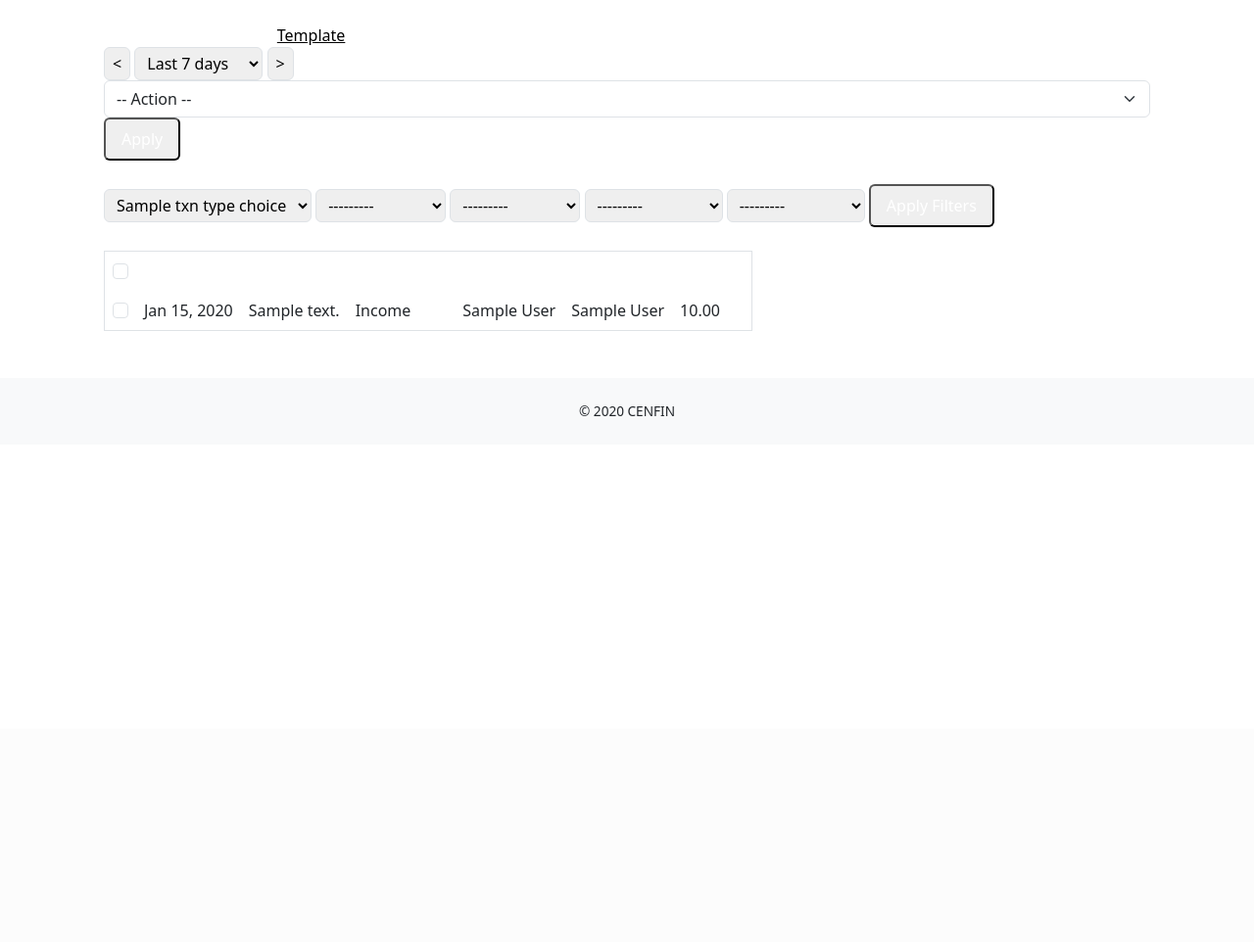
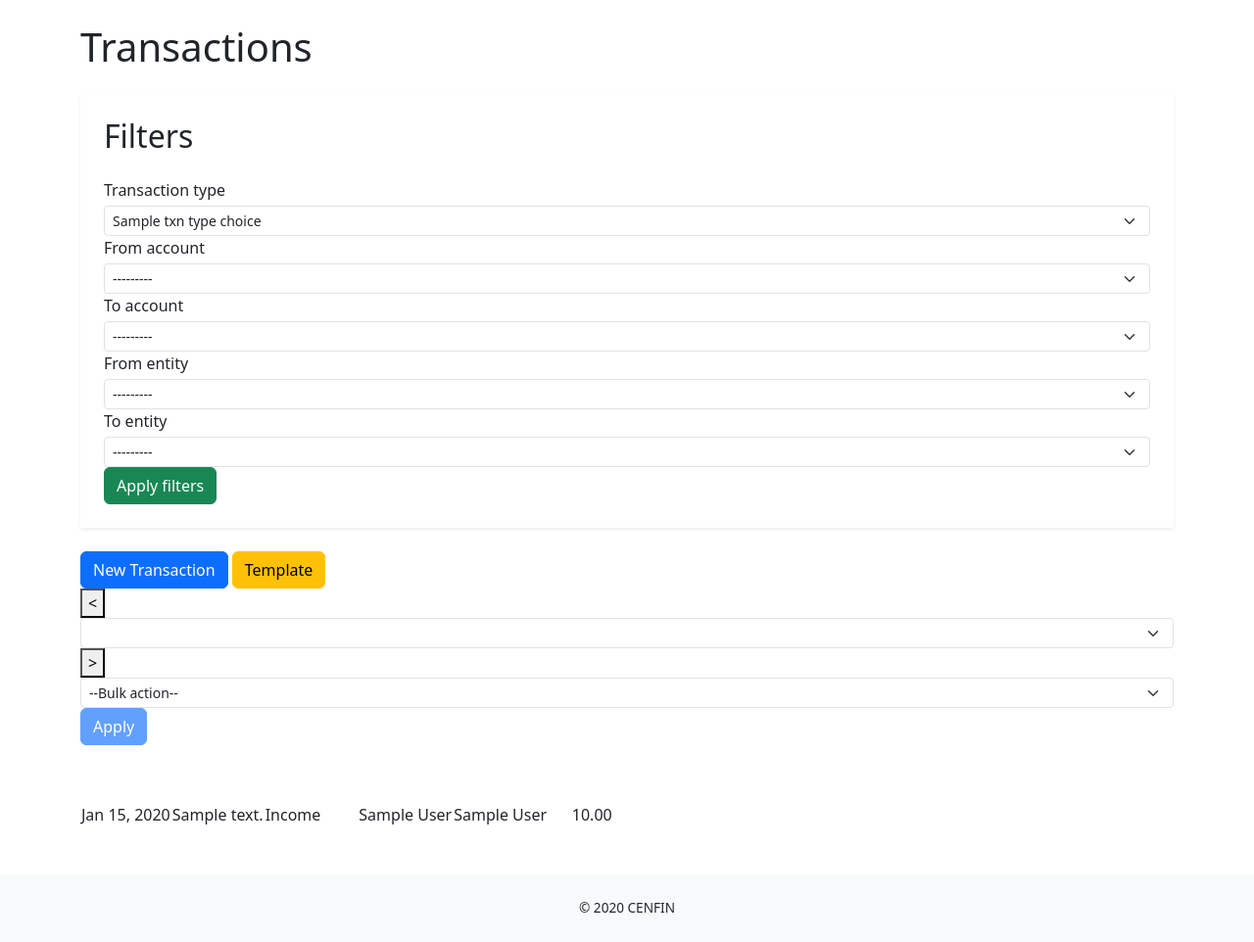
Before and after one commit to 1pongs/CenFin, a Django app: template templates/transactions/transaction_list.html in a window 1280 px wide. Shown: the part 56-1018 px from the top of the page at 98% size. Before the commit the page ends 481 px from the top, so only its background shows below. Run offline with Django 5.2, Linux system fonts and the light colour scheme; tables that the repository leaves empty hold one stand-in row (values such as "Sample post"); the template is opened without the code that fills it: values that come from a table or form of the project are taken from there, most other values are stand-ins (such as "Sample title", 1, 10 or a date in 2020); lists and menus that the app fills with data are empty; some libraries are stand-ins or nearby versions.

Commit message:
Modify Transaction page

```diff
--- a/templates/transactions/transaction_list.html
+++ b/templates/transactions/transaction_list.html
@@ -1,130 +1,193 @@
 {% extends "base.html" %}
-{% load humanize %}
-{% block title %}Transactions · CENFIN{% endblock %}
+{% load crispy_forms_tags %}
+{% load crispy_forms_tags humanize %}
+
+{% block title %}
+  Transactions · CENFIN
+{% endblock %}
+
+{% block extra_css %}
+  <style>
+    /* Hide checkbox column by default */
+    .select-checkbox {
+      display: none;
+    }
+  </style>
+{% endblock %}
+
 {% block content %}
-<div class="container mx-auto px-4">
-  <div class="flex flex-wrap items-center justify-between py-6">
-    <div class="flex items-center gap-2">
-      <a href="{% url 'transactions:transaction_create' %}" class="bg-blue-500 hover:bg-blue-600 text-white px-3 py-2 rounded">New Transaction</a>
-      <a href="{% url 'transactions:template_list' %}" class="bg-yellow-400 hover:bg-yellow-500 text-black px-3 py-2 rounded">Template</a>
-    </div>
-    <div class="flex items-center gap-2">
-      <button type="button" class="border px-2 py-1 rounded">&lt;</button>
-      <select class="border rounded px-2 py-1">
-        <option>Last 7 days</option>
-        <option>Last 30 days</option>
-        <option>Last 90 days</option>
-      </select>
-       <button type="button" class="border px-2 py-1 rounded">&gt;</button>
-    </div>
-    <div class="flex items-center gap-2">
-      <select id="bulk-action" name="bulk-action" class="form-select" form="bulk-form">
-        <option value="">-- Action --</option>
-        <option value="delete">Delete selected</option>
-      </select>
-      <button type="submit" form="bulk-form" class="bg-blue-500 hover:bg-blue-600 text-white px-3 py-2 rounded">Apply</button>
-    </div>
-  </div>
-
-  <form method="get" class="flex flex-wrap gap-4 my-4">
-    <select name="transaction_type" class="border rounded px-2 py-1">
-      {% for val, label in txn_type_choices %}
+  <h1 class="mb-4">Transactions</h1>
+  <div class="flex gap-6">
+    <aside class="w-64 lg:w-72 bg-white shadow-sm p-4 shrink-0">
+      <h2 class="font-bold mb-4">Filters</h2>
+      <form method="get" id="filter-form" class="space-y-3">
+        <div>
+          <label class="block text-sm font-medium mb-1">Transaction type</label>
+          <select name="transaction_type" class="w-full form-select form-select-sm">
+            {% for val,label in txn_type_choices %}
               <option value="{{ val }}" {% if request.GET.transaction_type == val %}selected{% endif %}>{{ label }}</option>
             {% endfor %}
           </select>
-    <select name="account_source" class="border rounded px-2 py-1">
+        </div>
+        <div>
+          <label class="block text-sm font-medium mb-1">From account</label>
+          <select name="account_source" class="w-full form-select form-select-sm">
             <option value="">---------</option>
             {% for a in accounts %}
               <option value="{{ a.id }}" {% if request.GET.account_source == a.id|stringformat:'s' %}selected{% endif %}>{{ a.account_name }}</option>
             {% endfor %}
           </select>
-    <select name="account_destination" class="border rounded px-2 py-1">
+        </div>
+        <div>
+          <label class="block text-sm font-medium mb-1">To account</label>
+          <select name="account_destination" class="w-full form-select form-select-sm">
             <option value="">---------</option>
             {% for a in accounts %}
               <option value="{{ a.id }}" {% if request.GET.account_destination == a.id|stringformat:'s' %}selected{% endif %}>{{ a.account_name }}</option>
             {% endfor %}
           </select>
-    <select name="entity_source" class="border rounded px-2 py-1">
+        </div>
+         <div>
+          <label class="block text-sm font-medium mb-1">From entity</label>
+          <select name="entity_source" class="w-full form-select form-select-sm">
             <option value="">---------</option>
             {% for e in entities %}
               <option value="{{ e.id }}" {% if request.GET.entity_source == e.id|stringformat:'s' %}selected{% endif %}>{{ e.entity_name }}</option>
             {% endfor %}
           </select>
-    <select name="entity_destination" class="border rounded px-2 py-1">
+        </div>
+         <div>
+          <label class="block text-sm font-medium mb-1">To entity</label>
+          <select name="entity_destination" class="w-full form-select form-select-sm">
             <option value="">---------</option>
             {% for e in entities %}
               <option value="{{ e.id }}" {% if request.GET.entity_destination == e.id|stringformat:'s' %}selected{% endif %}>{{ e.entity_name }}</option>
             {% endfor %}
           </select>
-    <button type="submit" class="bg-green-500 hover:bg-green-600 text-white px-3 py-2 rounded">Apply Filters</button>
+        </div>
+        <button type="submit" class="btn btn-success w-full">Apply filters</button>
       </form>
+    </aside>
 
-  <form method="post" id="bulk-form">
+    <div class="flex-1">
+      <div class="flex items-center justify-between gap-4 py-4 border-b">
+        <div class="flex gap-2">
+          <a href="{% url 'transactions:transaction_create' %}" class="btn btn-primary">New Transaction</a>
+          <a href="{% url 'transactions:template_list' %}" class="btn btn-warning">Template</a>
+        </div>
+        <div class="flex items-center gap-1">
+          <button>&lt;</button>
+          <select class="form-select form-select-sm"></select>
+          <button>&gt;</button>
+        </div>
+        <div class="flex items-center gap-2">
+          <select id="action-select" name="action" class="form-select form-select-sm w-44">
+            <option value="">--Bulk action--</option>
+            <option value="delete_multiple">Delete Multiple</option>
+          </select>
+          <button id="apply-button" type="submit" form="bulk-action-form" class="btn btn-primary disabled:opacity-50 disabled:cursor-not-allowed">Apply</button>
+        </div>
+      </div>
+
+
+      {# ==== bulk delete ==== #}
+  <div class="overflow-x-auto mt-6">
+    <div class="mb-2">
+      <label class="inline-flex items-center select-checkbox">
+        <input type="checkbox" id="select-all" class="form-check-input d-none">
+        <span class="ml-2">Select all</span>
+      </label>
+    </div>
+    <form
+      method="post"
+      id="bulk-action-form"
+      action="{% url 'transactions:bulk_action' %}"
+    >
       {% csrf_token %}
-    <div class="overflow-x-auto">
-      <table class="w-full text-sm border">
-        <thead class="bg-gray-800 text-white font-bold">
+      <table class="w-full text-sm">
+        <thead class="bg-gray-800 text-white font-semibold">
           <tr>
-            <th class="p-2 text-center">
-              <input type="checkbox" id="select-all" class="form-check-input">
-            </th>
-            <th class="p-2 text-left">Date</th>
-          <th class="p-2 text-left">Description</th>
-          <th class="p-2 text-left">Transaction</th>
-          <th class="p-2 text-left">From</th>
-          <th class="p-2 text-left">To</th>
-          <th class="p-2 text-right">Amount</th>
+            <th class="select-checkbox w-10"></th>
+          <th>Date</th>
+          <th>Description</th>
+          <th>Transaction</th>
+          <th>From</th>
+          <th>To</th>
+          <th class="text-end">Amount</th>
         </tr>
       </thead>
-        <tbody class="bg-white">
-          {% for txn in transactions %}
-          <tr class="hover:bg-gray-50">
-            <td class="p-2 text-center">
-              <input type="checkbox" name="selected_ids" value="{{ txn.id }}" class="row-checkbox form-check-input">
+      <tbody>
+        {% for txn in object_list %}
+          <tr class="clickable-row hover:bg-gray-50" data-href="{% url 'transactions:transaction_update' txn.pk %}">
+            <td class="select-checkbox">
+              <input type="checkbox" name="selected_ids" value="{{ txn.id }}" class="form-check-input row-checkbox d-none">
             </td>
-          <td class="p-2">{{ txn.date|date:"M d, Y" }}</td>
-          <td class="p-2">{{ txn.description }}</td>
-          <td class="p-2">{{ txn.get_transaction_type_display }}</td>
-          <td class="p-2">{{ txn.account_source.account_name }}</td>
-          <td class="p-2">{{ txn.account_destination.account_name }}</td>
-          <td class="p-2 text-right">{{ txn.amount|floatformat:2 }}</td>
+            <td>{{ txn.date|date:"M d, Y" }}</td>
+            <td>{{ txn.description }}</td>
+            <td>{{ txn.get_transaction_type_display }}</td>
+            <td>{{ txn.account_source }}</td>
+            <td>{{ txn.account_destination }}</td>
+             <td class="text-end">{{ txn.amount|floatformat:2|intcomma }}</td>
           </tr>
         {% empty %}
-          <tr>
-          <td colspan="7" class="p-2 text-center">No transactions yet.</td>
-        </tr>
+          <tr><td colspan="6" class="text-center">No transactions yet.</td></tr>
         {% endfor %}
       </tbody>
       </table>
-    </div>
     </form>
   </div>
 {% endblock %}
 
 {% block extra_js %}
 <script>
+document.addEventListener('DOMContentLoaded', function () {
+  /* ---------- mga element refs ---------- */
+  const actionSelect      = document.getElementById('action-select');
+  const rows              = document.querySelectorAll('.clickable-row');
+  const selectAllCheckbox = document.getElementById('select-all');
+  const rowCheckboxes     = document.querySelectorAll('.row-checkbox');
+  const checkboxColumns   = document.querySelectorAll('.select-checkbox');
+  const applyButton       = document.getElementById('apply-button');
 
-document.addEventListener('DOMContentLoaded', () => {
-  const selectAll = document.getElementById('select-all');
-  const rowCbs = document.querySelectorAll('.row-checkbox');
+  /* ---------- flag para alam kung bulk mode ---------- */
+  let bulkMode = false;
 
-  if (selectAll) {
-    selectAll.addEventListener('change', () => {
-      rowCbs.forEach(cb => cb.checked = selectAll.checked);
+  /* ---------- dropdown change (= toggle bulk mode) ---------- */
+  actionSelect.addEventListener('change', function () {
+    bulkMode = this.value === 'delete_multiple';
+    applyButton.disabled = !this.value;
+
+    checkboxColumns.forEach(el => el.style.display = bulkMode ? 'table-cell' : 'none');
+    selectAllCheckbox.classList.toggle('d-none', !bulkMode);
+
+    if (!bulkMode) {
+      selectAllCheckbox.checked = false;
+      rowCheckboxes.forEach(cb => { cb.classList.add('d-none'); cb.checked = false; });
+    } else {
+      rowCheckboxes.forEach(cb => cb.classList.remove('d-none'));
+    }
+
       });
-  }
-  const bulkSelect = document.getElementById('bulk-action');
-  const applyBtn = document.getElementById('apply-bulk');
-  if (bulkSelect && applyBtn) {
-    const toggleBtn = () => {
-      const enabled = bulkSelect.value !== '';
-      applyBtn.disabled = !enabled;
-      applyBtn.classList.toggle('opacity-50', !enabled);
-      applyBtn.classList.toggle('cursor-not-allowed', !enabled);
-    };
-    bulkSelect.addEventListener('change', toggleBtn);
-    toggleBtn();
-    }
+
+       // initialize state on load
+  actionSelect.dispatchEvent(new Event('change'));
+
+  selectAllCheckbox.addEventListener('change', function () {
+    const checked = this.checked;
+    rowCheckboxes.forEach(cb => {
+      if (!cb.classList.contains('d-none')) cb.checked = checked;
+    });
+  });
+
+  rows.forEach(row => {
+    row.addEventListener('click', function (e) {
+
+      if (bulkMode || e.target.closest('input[type="checkbox"]')) return;
+
+      const url = this.dataset.href;
+      if (url) window.location = url;
+    });
+  });
 });
 </script>
 {% endblock %}
```
Lines whose indentation alone changed are shown as unchanged.
